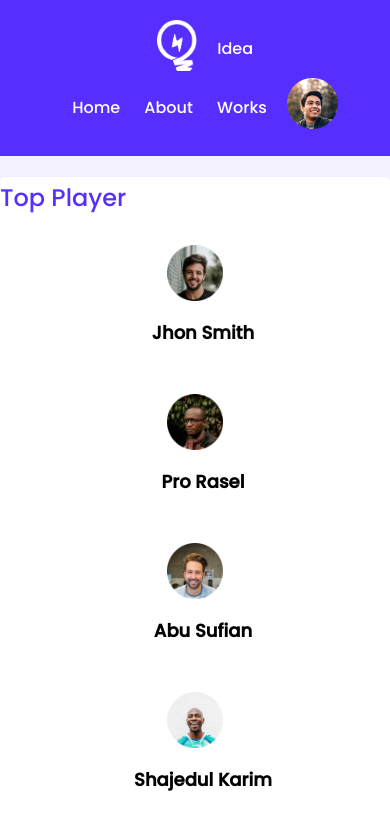
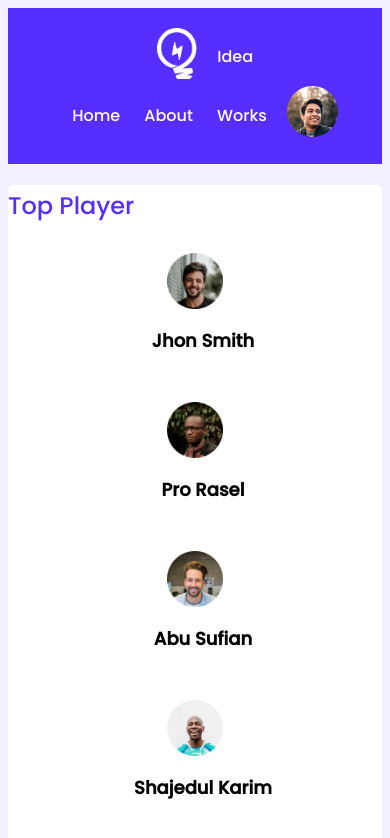
Before and after one commit to MrHamdan/practice-leader-board, a plain HTML site: page index.html in a window 390 px wide. Shown: the top 838 px of the page. Drawn offline with Linux system fonts and the light colour scheme.

Commit message:
header width fixed

```diff
--- a/styles/style.css
+++ b/styles/style.css
@@ -1,7 +1,6 @@
 /* Import Popping fonts  */
 @import url('https://fonts.googleapis.com/css2?family=Poppins:wght@500&display=swap');
 body{
-    margin: 0;
     font-family: 'Poppins', sans-serif;
     background-color: #F3F1FF;
 }
@@ -153,6 +152,9 @@ hr{
 /* Media Queries  */
 
 @media only screen and (max-width:688px) {
+    header{
+        width: 100%;
+    }
     nav{
         width: 100%;
         flex-direction: column;
```
